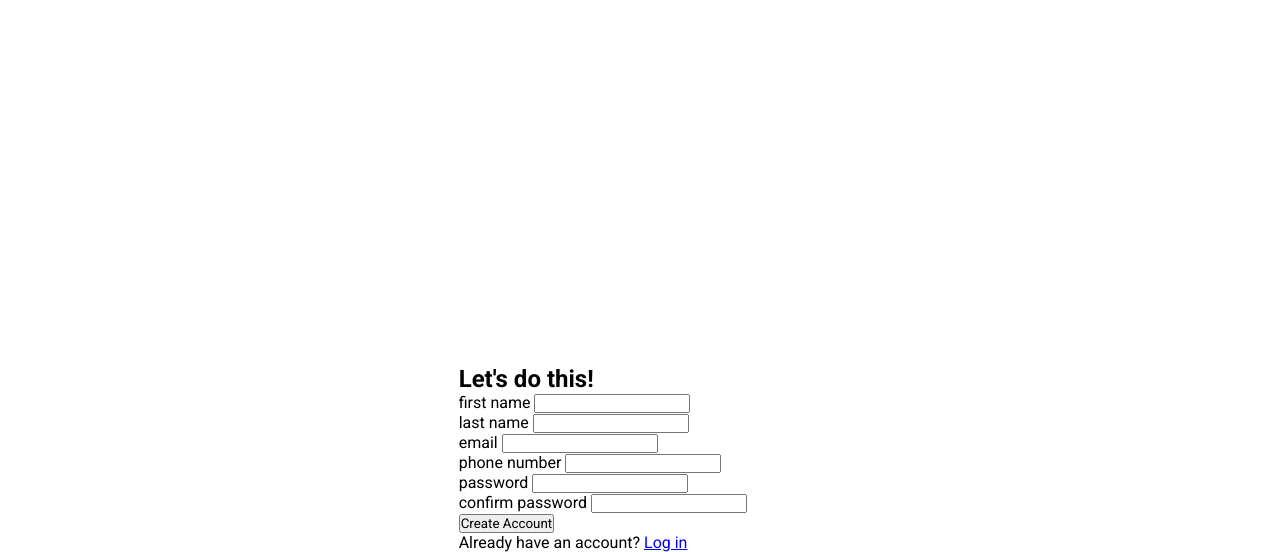
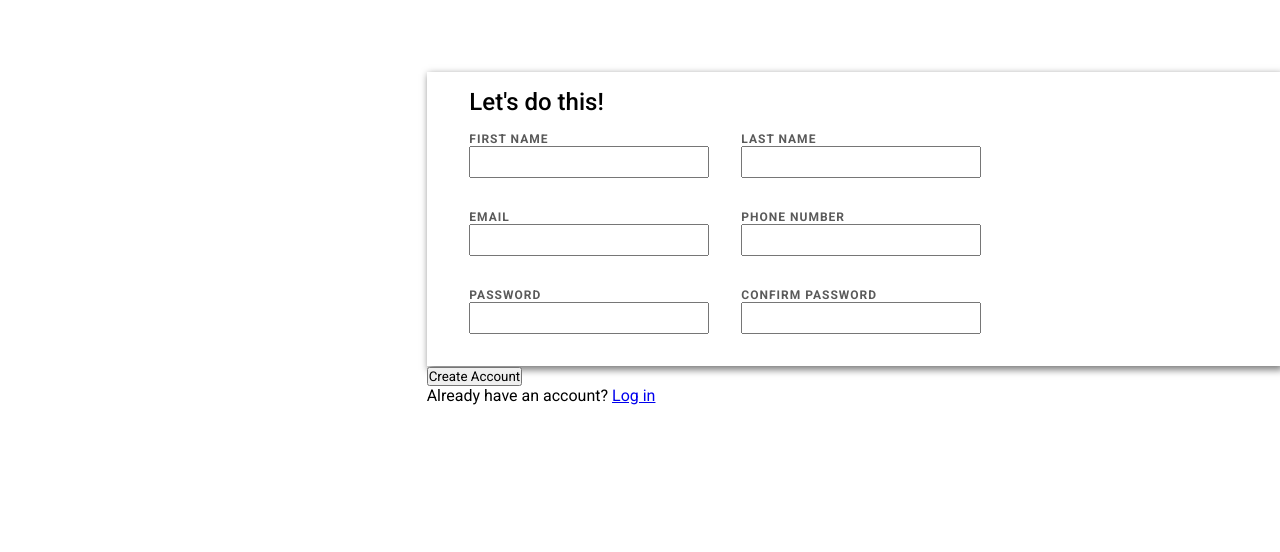
Before and after one commit to ZaylerX/top-sign-up-form, a plain HTML site: page index.html in a window 1280 px wide. Shown: the part 248-800 px from the top of the page. Drawn offline with Linux system fonts and the light colour scheme; a script that the page names is missing; a web font is replaced by a local one.

Commit message:
Styled form
Started styling the form section of the webpage

```diff
--- a/index.html
+++ b/index.html
@@ -25,6 +25,8 @@
 
         <div class="right form-container">
             <form action="#" method="post">
+                <div class="box-with-shadow">
+                    <div class="input-container">
                         <h2 class="right form-title">Let's do this!</h2>
                         <div class="input-boxes">
                             <div class="input-box first-name">
@@ -57,7 +59,8 @@
                                 <input type="password" id="pwd" name="password"/>
                             </div>
                         </div>
-
+                    </div>
+                </div>
                 <button type="submit">Create Account</button>
             </form>
 
--- a/style.css
+++ b/style.css
@@ -68,7 +68,7 @@ body {
     display: flex;
     flex-direction: column;
     justify-content: center;
-    padding-left: 3rem;
+
     height: 100vh;
 }
 
@@ -78,17 +78,71 @@ body {
     flex-direction: column;
     align-items: flex-start;
     text-wrap: inherit;
-    width: 75%;
+    width: 77%;
     gap: 2rem;
     padding-top: 10vh;
+    padding-left: 5%;
 }
 
 p {
     font-family: "Roboto", sans-serif;
-    font-weight: 700;
+    font-weight: 600;
     font-size: 1.5rem;
 }
 
-form {
+.form-container {
     flex: 2;
 }
+
+.box-with-shadow {
+    display: flex;
+    flex-direction: column;
+    justify-content: center;
+    align-items: flex-start;
+    gap: 2rem;
+    border-top: 1px;
+    box-shadow: 2px 3px 7px 1px rgba(0,0,0,0.5);
+}
+
+.input-container {
+    padding-left: 5%;
+    display: flex;
+    flex-direction: column;
+    gap: 1rem;
+    justify-content: center;
+    align-items: flex-start;
+    padding: 1rem 0 2rem 5%;
+}
+
+h2 {
+    font-size: 1.5rem;
+    font-weight: 500;
+}
+
+.input-boxes {
+    display: flex;
+    justify-content: flex-start;
+    align-items: center;
+    flex-wrap: wrap;
+    width: 70%;
+    gap: 2rem;
+}
+
+.input-box {
+    display: flex;
+    flex-direction: column;
+}
+
+label {
+    text-transform: uppercase;
+    font-size: 12px;
+    font-weight: bold;
+    color: rgb(90, 90, 90);
+    letter-spacing: 1px;
+}
+
+input {
+    min-width: 15rem;
+    min-height: 2rem;
+
+}
```
Lines whose indentation alone changed are shown as unchanged.
